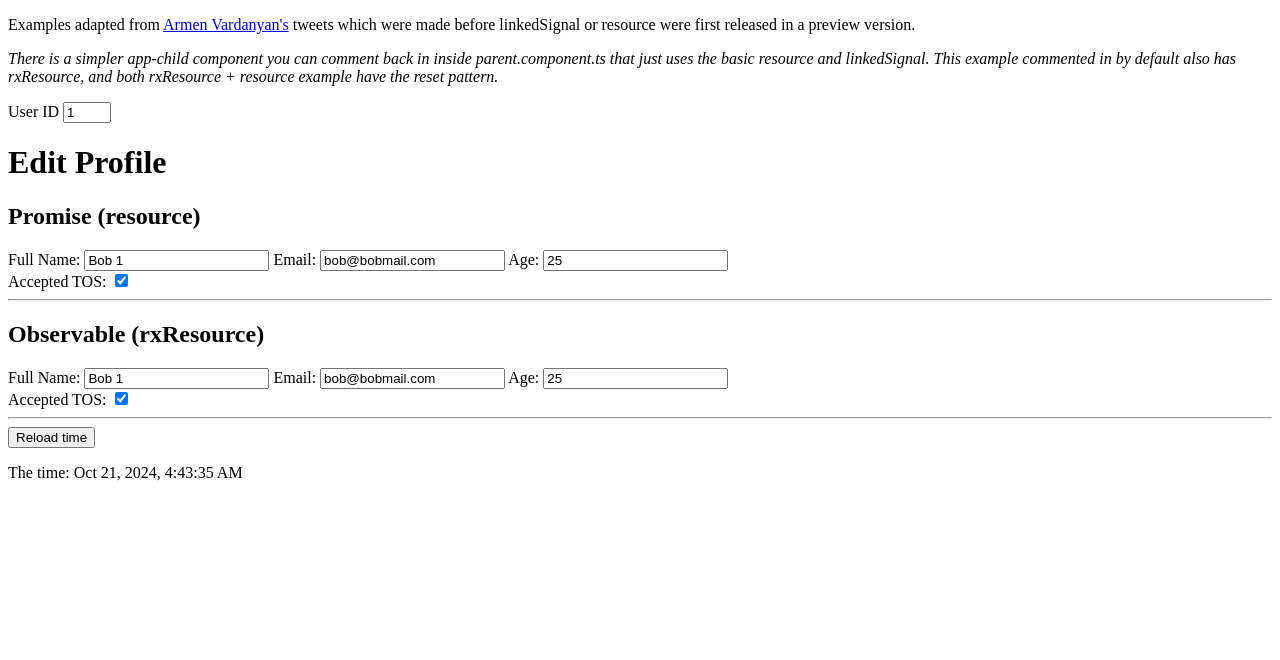
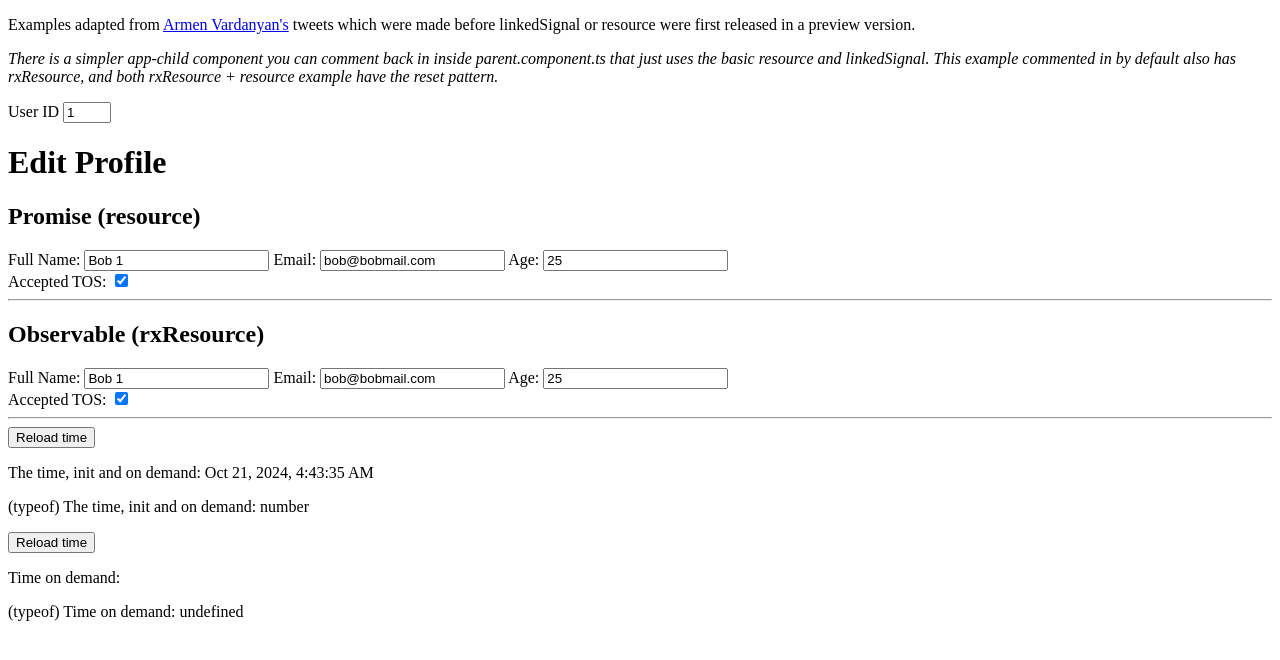
Before and after one commit to michael-small/linkedSignal-resource-playground, an Angular app: page / in a window 1280 px wide. Shown: the top 660 px of the page. Built offline with nearby package versions, Linux system fonts and the light colour scheme.

Commit message:
feat: time on demand from resource

```diff
--- a/src/app/resource-reload.component.ts
+++ b/src/app/resource-reload.component.ts
@@ -2,21 +2,27 @@ import {Component, inject, ResourceStatus} from '@angular/core';
 import {DatePipe, JsonPipe} from '@angular/common';
 import {UserService} from './user.service';
 import {rxResource} from '@angular/core/rxjs-interop';
+import {of} from 'rxjs';
 
 @Component({
   selector: 'app-resource-reload',
   standalone: true,
   imports: [JsonPipe, DatePipe],
   template: `
-    <button (click)="timeResource.reload()">Reload time</button>
-    <p>The time: {{ timeResource.value() | json | date:'medium' }}</p>
+    <button (click)="timeResourceInitAndOnDemand.reload()">Reload time</button>
+    <p>The time, init and on demand: {{ timeResourceInitAndOnDemand.value() | json | date:'medium' }}</p>
+    <p>(typeof) The time, init and on demand: {{ typeof timeResourceInitAndOnDemand.value() }}</p>
+
+    <button (click)="timeResourceOnDemand.reload()">Reload time</button>
+    <p>Time on demand: {{ timeResourceOnDemand.value() | json | date:'medium' }}</p>
+    <p>(typeof) Time on demand: {{ typeof timeResourceOnDemand.value() }}</p>
   `,
 })
 export class ResourceReloadComponent {
   userService = inject(UserService);
 
   // See "Refresh and Manual Loading" https://www.angulararchitects.io/en/blog/asynchronous-resources-with-angulars-new-resource-api/ for promise version I borrowed this from
-  timeResource = rxResource({
+  timeResourceInitAndOnDemand = rxResource({
     // no request observable === no automatic subsequent loading
     loader: (param) => {
       // The default status
@@ -25,4 +31,14 @@ export class ResourceReloadComponent {
         : this.userService.getStaticObservable();
     },
   });
+
+  timeResourceOnDemand = rxResource({
+    // no request observable === no automatic subsequent loading
+    loader: (param) => {
+      // The default status
+      return param.previous.status === ResourceStatus.Idle
+        ? of()
+        : this.userService.getStaticObservable();
+    },
+  });
 }
```
